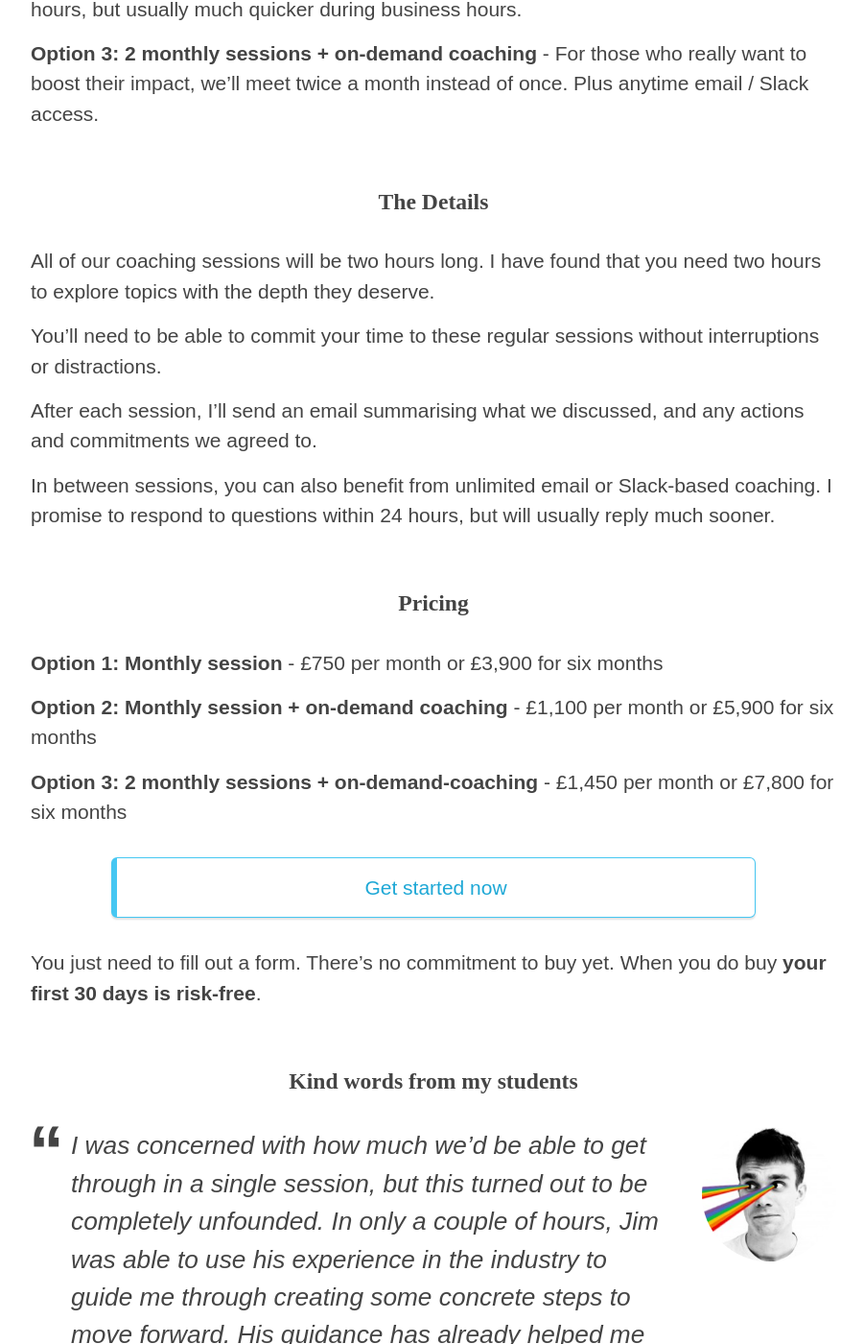
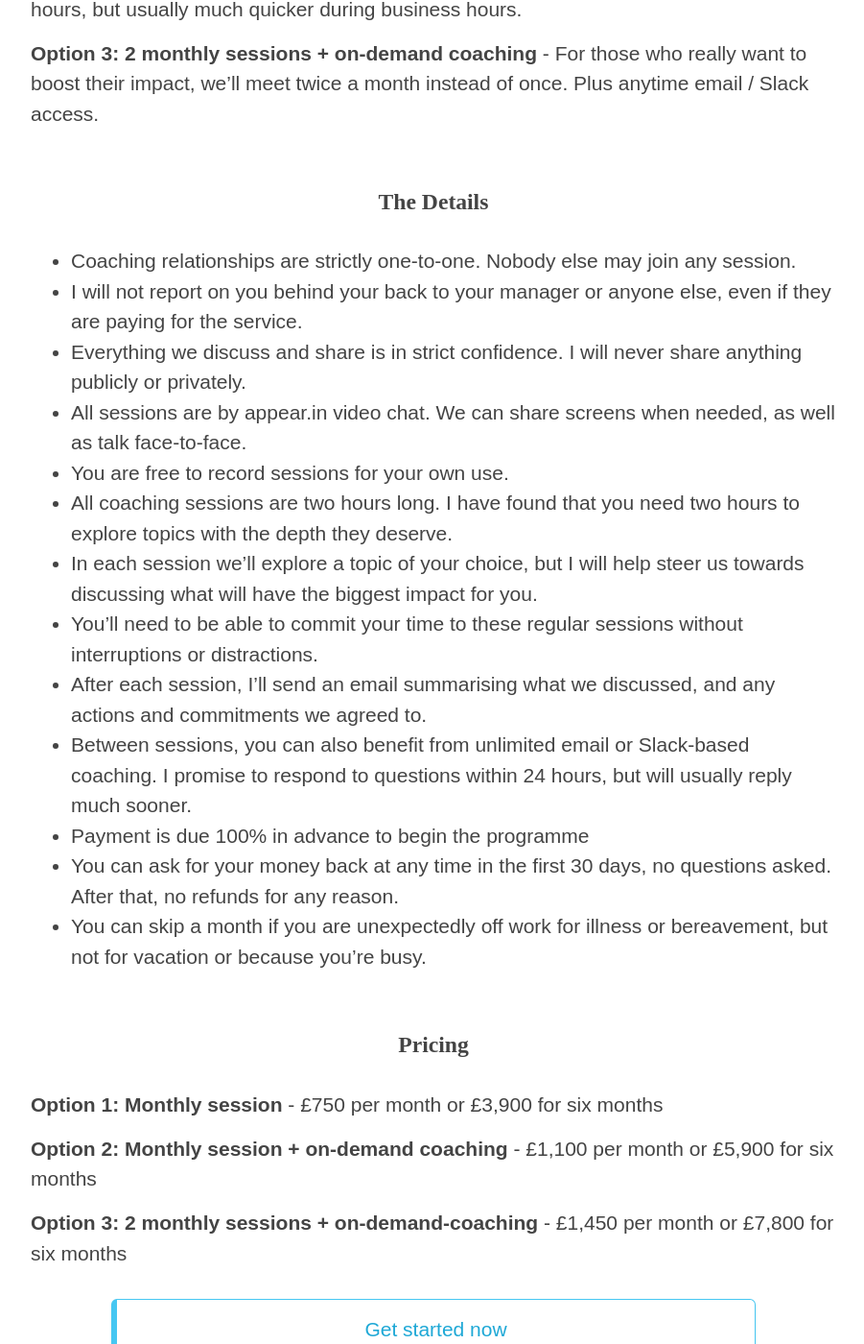
Before and after one commit to froots/froots.github.io, a Jekyll site: the page built from _services/tech-lead-coaching.md, in a window 1280 px wide and 1400 px high, scrolled down 1604 px. Shown: the whole window at 96% size, without its empty margins (188-1089 px from the left). Built offline with Jekyll 4.4.1, drawn with Linux system fonts in a browser that asks for light colours; some of the changed text lies outside the part shown.

Commit message:
Details as bullets

```diff
--- a/_services/tech-lead-coaching.md
+++ b/_services/tech-lead-coaching.md
@@ -58,13 +58,19 @@ __Option 3: 2 monthly sessions + on-demand coaching__ - For those who really wan
 
 ## The Details
 
-All of our coaching sessions will be two hours long. I have found that you need two hours to explore topics with the depth they deserve.
-
-You'll need to be able to commit your time to these regular sessions without interruptions or distractions.
-
-After each session, I'll send an email summarising what we discussed, and any actions and commitments we agreed to.
-
-In between sessions, you can also benefit from unlimited email or Slack-based coaching. I promise to respond to questions within 24 hours, but will usually reply much sooner.
+* Coaching relationships are strictly one-to-one. Nobody else may join any session.
+* I will not report on you behind your back to your manager or anyone else, even if they are paying for the service.
+* Everything we discuss and share is in strict confidence. I will never share anything publicly or privately.
+* All sessions are by appear.in video chat. We can share screens when needed, as well as talk face-to-face.
+* You are free to record sessions for your own use.
+* All coaching sessions are two hours long. I have found that you need two hours to explore topics with the depth they deserve.
+* In each session we'll explore a topic of your choice, but I will help steer us towards discussing what will have the biggest impact for you.
+* You'll need to be able to commit your time to these regular sessions without interruptions or distractions.
+* After each session, I'll send an email summarising what we discussed, and any actions and commitments we agreed to.
+* Between sessions, you can also benefit from unlimited email or Slack-based coaching. I promise to respond to questions within 24 hours, but will usually reply much sooner.
+* Payment is due 100% in advance to begin the programme
+* You can ask for your money back at any time in the first 30 days, no questions asked. After that, no refunds for any reason.
+* You can skip a month if you are unexpectedly off work for illness or bereavement, but not for vacation or because you're busy.
 
 ## Pricing
 
@@ -78,7 +84,9 @@ __Option 3: 2 monthly sessions + on-demand-coaching__ - £1,450 per month or £7
   <a href="https://jimnewbery.typeform.com/to/Er6cK0" class="button button--secondary button--wide">Get started now</a>
 </p>
 
-You just need to fill out a form. There's no commitment to buy yet. When you do buy __your first 30 days is risk-free__.
+You just need to fill out a form. There's no commitment to buy yet.
+
+When you do buy __your first 30 days is risk-free__. If you aren't happy for any reaons, I will refund your full fee within the first 30 days.
 
 ## Kind words from my students
 
```
